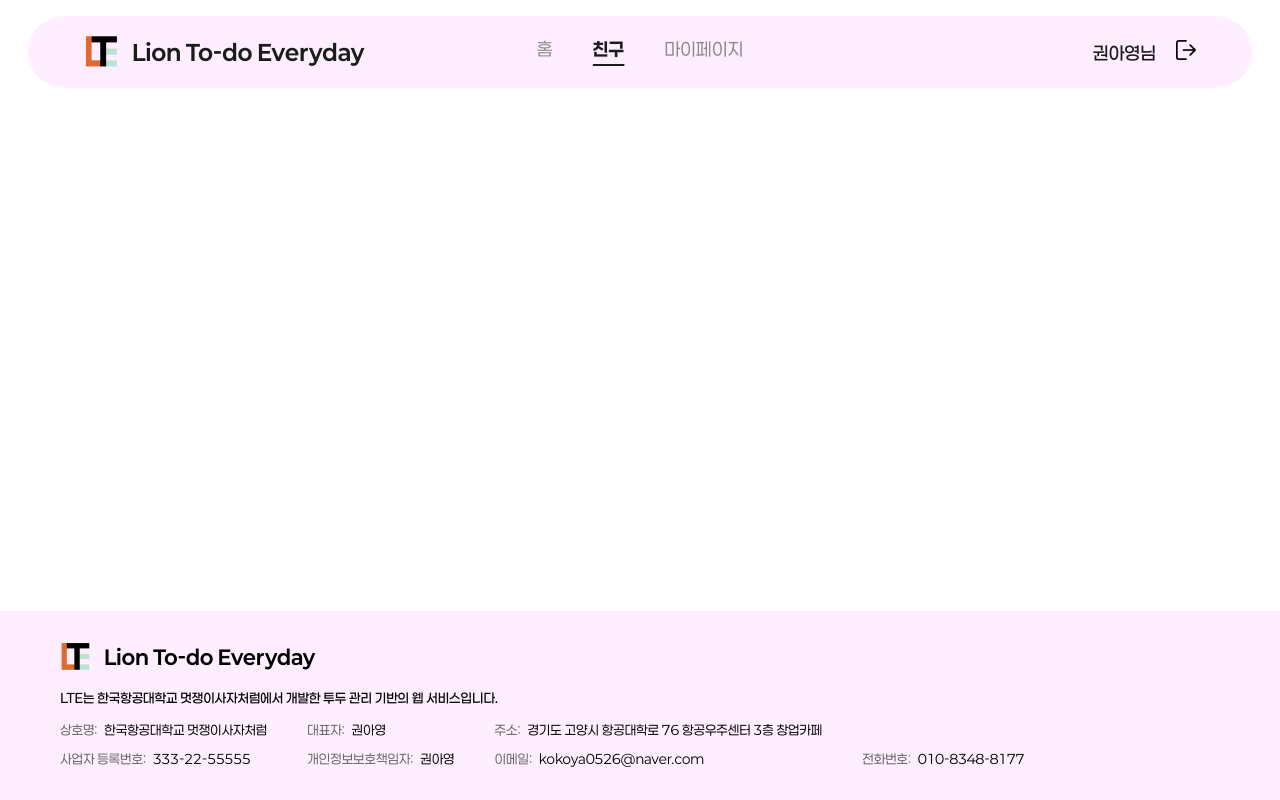
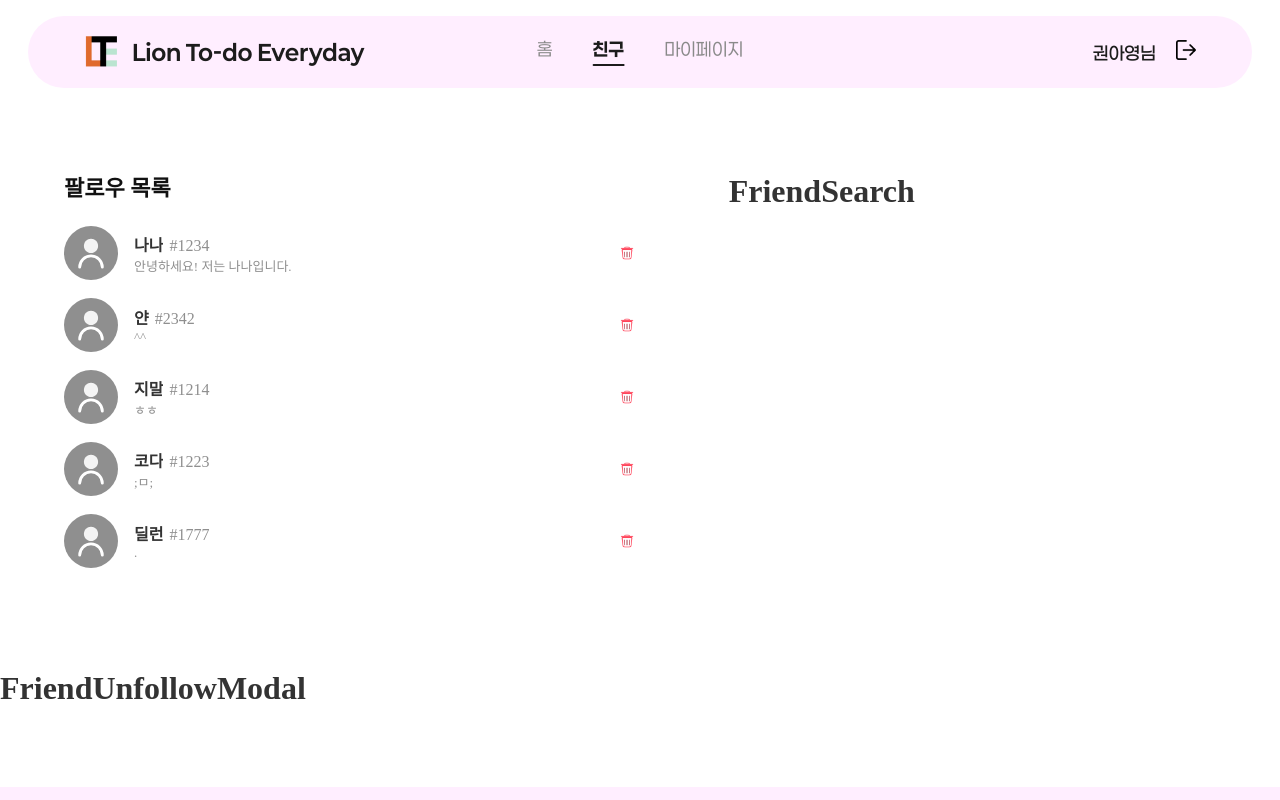
Before and after one commit to kau-likelion-14th/yong-frontend, a React (Create React App) app: page /friends in a window 1280 px wide. Shown: the top 800 px of the page. Built offline with nearby package versions, Linux system fonts and the light colour scheme.

Commit message:
[feat]: 멋사 수업 완료

```diff
--- a/src/App.js
+++ b/src/App.js
@@ -7,6 +7,7 @@ import Header from './components/Header';
 import Footer from './components/Footer';
 import LoginPage from './pages/LoginPage/Loginpage';
 import MyPage from './pages/MyPage/MyPage';
+import FriendPage from './pages/FriendPage/FriendPage';
 
 function App() {
   const location = useLocation();
@@ -20,6 +21,7 @@ function App() {
           <Route path="/" element={<MainPage />} />
           <Route path="/login" element={<LoginPage/>} />
           <Route path="/mypage" element={<MyPage />} />
+          <Route path="/friends" element={<FriendPage />} />
         </Routes>
       </main>
       {!isLoginPage && <Footer />}
--- /dev/null
+++ b/src/pages/FriendPage/FriendList.js
@@ -0,0 +1,102 @@
+import { useNavigate } from "react-router-dom";
+import deleteIcon from "../../assets/icon/delete.png";
+import "../../styles/FriendList.css";
+
+
+function FriendList(
+    {
+        title = "팔로우 목록",
+        friends = [],
+        onClickRemove,
+        emptyText = "팔로우하는 친구가 없습니다.",
+    }
+) {
+    const navigate = useNavigate();
+
+    const goFriendDetail = (friend) => {
+        navigate("/friends/detail", { state: { friend } });
+    };
+
+    return (
+        <section className="friend-list">
+            <h2 className="friend-list__title"> {title}</h2>
+
+            {friends.length === 0 ? (
+                <div className="friend-list__empty">{emptyText}</div>
+            ) : (
+                <ul className="friend-list__items">
+                    {friends.map((friend) => (
+                        <li key={friend.id} className="friend-list__item">
+                            <div
+                                className="friend-list__left"
+                                role="button"
+                                tabIndex={0}
+                                onClick = {(e) => {
+                                    if (e.key === "Enter" || e.type === "click") {
+                                        goFriendDetail(friend);
+                                    }
+                                }} >
+                            <div className="friend-avatar" aria-hidden="true">
+                                {friend.profileImageUrl ? (
+                                    <img
+                                    className = "friend-avatar__img"
+                                        src={friend.profileImageUrl}
+                                        alt= "프로필 사진"
+                                    />
+                                ) : (
+                                    <UserIcon/>
+                                )}
+                            </div>
+
+                            <div className = "friend-info">
+                                <div className = "friend-info__top">
+                                    <span className = "friend-info__name">{friend.name}</span>
+                                    <span className = "friend-info__tag">#{friend.tag}</span>
+                                </div>
+
+                                {friend.bio ? (
+                                    <div className = "friend-info__bio">{friend.bio}</div>
+                                ) : (
+                                    <div className = "friend-info__empty">소개글이 없습니다.</div>
+                                )}
+                                </div>
+                            </div>
+
+                            <button
+                                className="friend-remove-btn"
+                                type="button"
+                                aria-label="삭제"
+                                onClick={(e)=>{
+                                    e.stopPropagation();
+                                    onClickRemove?.(friend);
+                                }}
+                                >
+                                <img className="friend-remove-icon" src={deleteIcon} alt="삭제 아이콘" />
+                            </button>
+                        </li>
+                    ))}
+                </ul>
+            )}
+        </section>
+    );
+}
+
+function UserIcon() {
+  return (
+    <svg width="34" height="34" viewBox="0 0 24 24" fill="none" aria-hidden="true">
+      <path
+        d="M12 12c2.761 0 5-2.239 5-5S14.761 2 12 2 7 4.239 7 7s2.239 5 5 5Z"
+        fill="#ffffff"
+        opacity="0.9"
+      />
+      <path
+        d="M4 22c0-4.418 3.582-8 8-8s8 3.582 8 8"
+        stroke="#ffffff"
+        strokeWidth="2"
+        strokeLinecap="round"
+      />
+    </svg>
+  );
+}
+
+export default FriendList;
--- /dev/null
+++ b/src/pages/FriendPage/FriendPage.js
@@ -0,0 +1,114 @@
+import React from 'react';
+import { useMemo, useState } from 'react';
+import FriendList from './FriendList';
+import FriendSearch from './FriendSearch';
+import FriendUnfollowModal from './FriendUnfollowModal';
+import '../../styles/FriendPage.css';
+
+const initialFollowList = [
+    {
+        id: "1",
+        userId: 1,
+        name: "나나",
+        tag: "1234",
+        bio: "안녕하세요! 저는 나나입니다.",
+        profileImageUrl: null,
+    },
+    {
+        id: "2",
+        userId: 2,
+        name: "얀",
+        tag: "2342",
+        bio: "^^",
+        profileImageUrl: null,
+    },
+    {
+        id: "3",
+        userId: 3,
+        name: "지말",
+        tag: "1214",
+        bio: "ㅎㅎ",
+        profileImageUrl: null,
+    },
+    {
+        id: "4",
+        userId: 4,
+        name: "코다",
+        tag: "1223",
+        bio: ";ㅁ;",
+        profileImageUrl: null,
+    },
+    {
+        id: "5",
+        userId: 5,
+        name: "딜런",
+        tag: "1777",
+        bio: ".",
+        profileImageUrl: null,
+    },
+]
+
+function FriendPage() {
+    const [followList, setFollowList] = useState(initialFollowList);
+
+    const followIds = useMemo(
+        () => new Set(followList.map((x) => x.Id)),
+    [followList]);
+
+    const [isModalOpen, setIsModalOpen] = useState(false);
+    const [selectedFriend, setSelectedFriend] = useState(null);
+
+    const handleFollow = (user) => {
+        if (!user?.userId) return;
+        if (followIds.has(String(user.userId))) return;
+
+        setFollowList((prev) => [...prev, user]);
+    };
+
+    const handleClickRemove = (friend) => {
+        setSelectedFriend(friend);
+        setIsModalOpen(true);
+    }
+
+    const handleConfirmRemove = () => {
+        if (!selectedFriend) return;
+        setFollowList((prev) =>
+            prev.filter((freind) => freind.id !== selectedFriend.id)
+        );
+        setIsModalOpen(false);
+        setSelectedFriend(null);
+    };
+
+    const handleCloseModal = () => {
+        setIsModalOpen(false);
+        setSelectedFriend(null);
+    };
+
+    return (
+        <div className="friend-page">
+            <div className="friend-page__inner">
+                <div className="friend-page__grid">
+                    <FriendList
+                        friends={followList}
+                        onClickRemove={handleClickRemove}
+                        emptyText="팔로우하는 친구가 없습니다."
+                    />
+
+                    <FriendSearch
+                        onFollow={handleFollow}
+                        followingList={followList}
+                    />
+                </div>
+            </div>
+
+            <FriendUnfollowModal
+                isOpen={isModalOpen}
+                friend={selectedFriend}
+                onConfirm={handleConfirmRemove}
+                onClose={handleCloseModal}
+            />
+        </div>
+    );
+}
+
+export default FriendPage;
--- /dev/null
+++ b/src/pages/FriendPage/FriendSearch.js
@@ -0,0 +1,8 @@
+function FriendSearch() {
+    return (<div>
+        <h1>FriendSearch</h1>
+    </div>
+    );
+}
+
+export default FriendSearch;
--- /dev/null
+++ b/src/pages/FriendPage/FriendUnfollowModal.js
@@ -0,0 +1,8 @@
+function FriendUnfollowModal() {
+    return (<div>
+        <h1>FriendUnfollowModal</h1>
+    </div>
+    );
+}
+
+export default FriendUnfollowModal;
--- /dev/null
+++ b/src/styles/FriendList.css
@@ -0,0 +1,125 @@
+.friend-list{
+    width:100%;
+}
+
+.friend-list__title{
+    margin-bottom: 24px;
+    font-size: 22px;
+    font-weight: 700;
+    color: #111;
+}
+
+.friend-list__empty{
+    font-size: 14px;
+    color: #8f8f8f;
+}
+
+.friend-list__items{
+    list-style:none;
+    margin: 0;
+    padding: 0;
+    display: flex;
+    flex-direction: column;
+    gap:18px;
+}
+
+.friend-list__item{
+    display: flex;
+    align-items: center;
+    justify-content: space-between;
+}
+
+.friend-list__left{
+    display: flex;
+    align-items: center;
+    gap: 16px;
+    min-width: 0;
+    flex:1;
+}
+
+.friend-avatar{
+    width:54px;
+    height: 54px;
+    border-radius: 50%;
+    background: #8f8f8f;
+    display: flex;
+    align-items: center;
+    justify-content: center;
+    flex: 0 0 54px;
+    overflow: hidden;
+}
+
+.friend-avatar__img{
+    width: 100%;
+    height: 100%;
+    object-fit: cover;
+    display: block;
+}
+
+.friend-info{
+    min-width:0;
+}
+
+.friend-info__top{
+    display: flex;
+    align-items: baseline;
+    gap: 6px;
+    min-width:0;
+}
+
+.friend-info__name{
+    font-size: 16px;
+    font-weight: 700;
+    color: #333;
+    overflow:hidden;
+    text-overflow: ellipsis;
+    white-space: nowrap;
+    max-width: 220px;
+}
+
+.friend-info__tag{
+    font-size: 16px;
+    color: #8f8f8f;
+    white-space: nowrap;
+    flex: 0 0 auto;
+}
+
+.friend-info__bio{
+    font-size: 13px;
+    color: #8f8f8f;
+
+    overflow:hidden;
+    text-overflow: ellipsis;
+    white-space: nowrap;
+    max-width: 260px;
+}
+
+.friend-info__empty{
+    height: 16px;
+}
+
+.friend-remove-btn{
+    margin-left: 0;
+
+    background: none;
+    border: none;
+    cursor:pointer;
+
+    width: 44px;
+    height:44px;
+    display: flex;
+    align-items: center;
+    justify-content: center;
+
+    padding: 0;
+    flex-shrink: 0;
+    line-height: 0;
+}
+
+.friend-remove-icon{
+    width: 20px;
+    height: 20px;
+    object-fit: contain;
+
+    display: block;
+}
--- /dev/null
+++ b/src/styles/FriendPage.css
@@ -0,0 +1,19 @@
+.friend-page {
+    width: 100%;
+    min-height: calc(100vh-120px);
+    margin: 80px 0;
+}
+
+.friend-page__inner{
+    max-width: 1200px;
+    margin: 0 auto;
+    padding: 72px 24px 80px ;
+    box-sizing: border-box;
+}
+
+.friend-page__grid{
+    display: grid;
+    grid-template-columns: 1.2fr 1fr;
+    gap: 80px;
+    align-items: flex-start;
+}
```
Also changed, not shown: src/assets/icon/delete.png (added), src/assets/icon/search.png (added), src/styles/FriendSearch.css (added), src/styles/FriendUnfollowModal.css (added).
